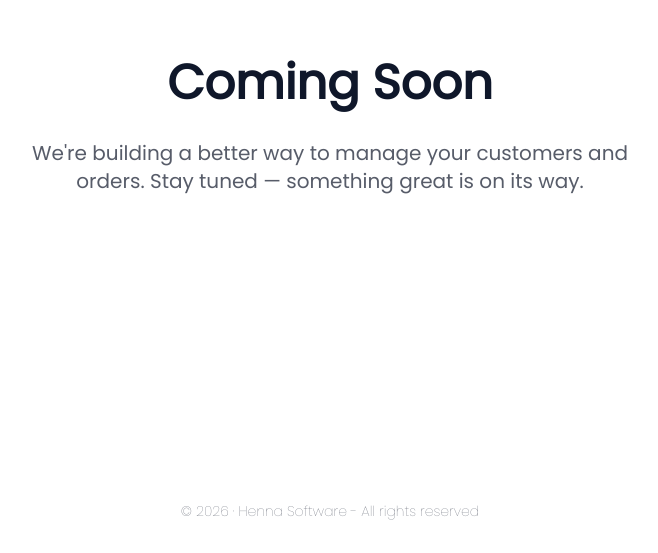
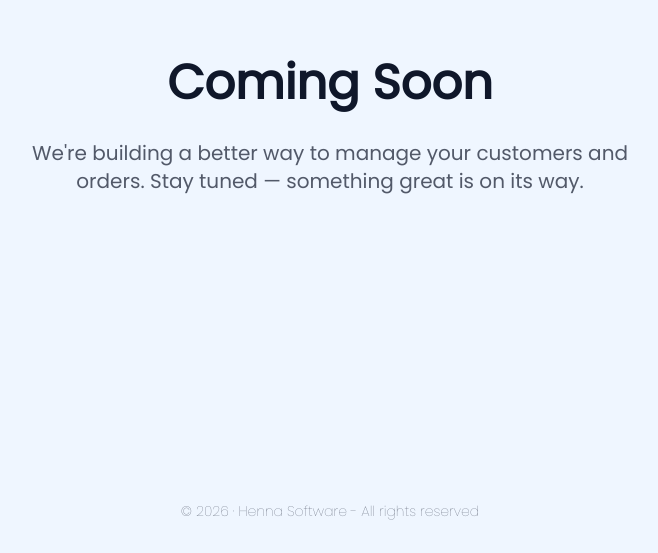
Before and after one commit to hennasoftware/hs-system, a React (Vite) app: page / in a window 1280 px wide. Shown: the part 247-800 px from the top of the page, without its empty margins (310-968 px from the left). Built offline with nearby package versions, Linux system fonts and the light colour scheme.

Commit message:
feat: update color variables to use hex values and add error color support in light and tailwind themes

```diff
--- a/src/styles/tailwind.css
+++ b/src/styles/tailwind.css
@@ -1,31 +1,32 @@
 @theme {
-  --color-background: rgb(var(--background));
-  --color-foreground: rgb(var(--foreground));
+  --color-background: var(--background);
+  --color-foreground: var(--foreground);
 
-  --color-card: rgb(var(--card));
-  --color-card-foreground: rgb(var(--card-foreground));
+  --color-card: var(--card);
+  --color-card-foreground: var(--card-foreground);
 
-  --color-muted: rgb(var(--muted));
-  --color-muted-foreground: rgb(var(--muted-foreground));
+  --color-muted: var(--muted);
+  --color-muted-foreground: var(--muted-foreground);
 
-  --color-border: rgb(var(--border));
-  --color-input: rgb(var(--input));
+  --color-border: var(--border);
+  --color-input: var(--input);
 
-  --color-primary: rgb(var(--primary));
-  --color-primary-foreground: rgb(var(--primary-foreground));
+  --color-primary: var(--primary);
+  --color-primary-foreground: var(--primary-foreground);
 
-  --color-secondary: rgb(var(--secondary));
-  --color-secondary-foreground: rgb(var(--secondary-foreground));
+  --color-secondary: var(--secondary);
+  --color-secondary-foreground: var(--secondary-foreground);
 
-  --color-accent: rgb(var(--accent));
-  --color-accent-foreground: rgb(var(--accent-foreground));
+  --color-accent: var(--accent);
+  --color-accent-foreground: var(--accent-foreground);
 
-  --color-destructive: rgb(var(--destructive));
-  --color-destructive-foreground: rgb(var(--destructive-foreground));
+  --color-destructive: var(--destructive);
+  --color-destructive-foreground: var(--destructive-foreground);
 
-  --color-success: rgb(var(--success));
-  --color-warning: rgb(var(--warning));
-  --color-info: rgb(var(--info));
+  --color-success: var(--success);
+  --color-warning: var(--warning);
+  --color-info: var(--info);
+  --color-error: var(--error);
 
-  --color-ring: rgb(var(--ring));
+  --color-ring: var(--ring);
 }
--- a/src/styles/themes/light.css
+++ b/src/styles/themes/light.css
@@ -1,31 +1,32 @@
 :root {
-  --background: 255 255 255;
-  --foreground: 15 23 42;
+  --background: #eff6ff;
+  --foreground: #0f172a;
 
-  --card: 255 255 255;
-  --card-foreground: 15 23 42;
+  --card: #fafafa;
+  --card-foreground: #0f172a;
 
-  --muted: 241 245 249;
-  --muted-foreground: 100 116 139;
+  --muted: #eff6ff;
+  --muted-foreground: #64748b;
 
-  --border: 226 232 240;
-  --input: 226 232 240;
+  --border: #e2e8f0;
+  --input: #e2e8f0;
 
-  --primary: 59 130 246;
-  --primary-foreground: 255 255 255;
+  --primary: #3b82f6;
+  --primary-foreground: #fafafa;
 
-  --secondary: 248 250 252;
-  --secondary-foreground: 15 23 42;
+  --secondary: #dbeafe;
+  --secondary-foreground: #172554;
 
-  --accent: 239 246 255;
-  --accent-foreground: 30 64 175;
+  --accent: #eff6ff;
+  --accent-foreground: #1e40af;
 
-  --destructive: 239 68 68;
-  --destructive-foreground: 255 255 255;
+  --destructive: #ef4444;
+  --destructive-foreground: #fafafa;
 
-  --success: 34 197 94;
-  --warning: 234 179 8;
-  --info: 59 130 246;
+  --success: #d1fae5;
+  --warning: #fef3c7;
+  --info: #e0f2fe;
+  --error: #fee2e2;
 
-  --ring: 59 130 246;
+  --ring: #3b82f6;
 }
```
